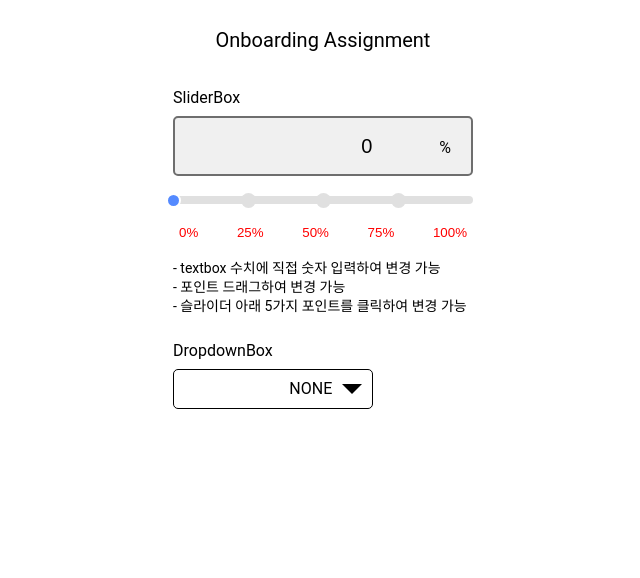
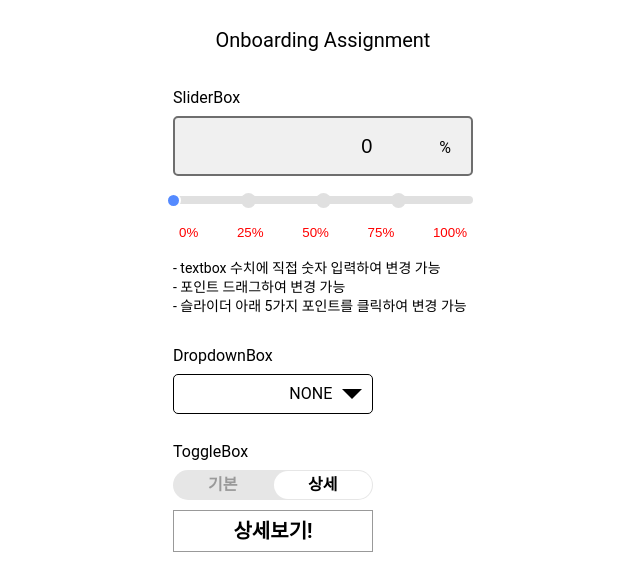
Before and after one commit to Keunyeong/wanted_pre_onboarding, a React (Create React App) app: page / in a window 1280 px wide. Shown: the top 578 px of the page, without its empty margins (317-957 px from the left). Built offline with nearby package versions, Linux system fonts and the light colour scheme.

Commit message:
feat: Modified readme & ToggleBox Complete.

```diff
--- a/src/App.js
+++ b/src/App.js
@@ -2,15 +2,15 @@ import { useRef } from "react";
 import styled from "styled-components";
 import Dropdown from "./components/Dropdown";
 import Slider from "./components/Slider";
+import Toggle from "./components/Toggle";
 
 export default function App() {
-  const main = useRef();
-
   return (
-    <Main className="App" ref={main}>
+    <Main className="App">
       <h1>Onboarding Assignment</h1>
       <Slider />
-      <Dropdown main={main} />
+      <Dropdown />
+      <Toggle />
     </Main>
   );
 }
--- a/src/components/Dropdown.jsx
+++ b/src/components/Dropdown.jsx
@@ -70,7 +70,7 @@ export default function Dropdown({ main }) {
 
 const DropdownBox = styled.div`
   width: 300px;
-  height: 300px;
+  margin-bottom: 20px;
   h2 {
     margin: 10px 0;
   }
@@ -105,8 +105,9 @@ const List = styled.div`
   position: absolute;
   top: 40px;
   left: 0;
-  z-index: 2;
+  z-index: 99;
   overflow: hidden;
+  background-color: white;
   width: 200px;
   height: ${(props) => {
     if (props.isList) {
--- a/src/components/Slider.jsx
+++ b/src/components/Slider.jsx
@@ -151,6 +151,7 @@ export default function Slider() {
 
 const SliderBox = styled.div`
   width: 300px;
+  margin-bottom: 20px;
   h2 {
     margin: 10px 0;
   }
@@ -263,7 +264,7 @@ const BtnBox = styled.div`
 `;
 
 const Manual = styled.div`
-  margin: 20px 0;
+  margin: 20px 0 0 0;
   p {
     font-size: 14px;
     margin: 5px 0;
--- /dev/null
+++ b/src/components/Toggle.jsx
@@ -0,0 +1,99 @@
+import { useState } from "react";
+import styled from "styled-components";
+
+export default function Toggle() {
+  const [selected, setSelected] = useState("detail");
+  return (
+    <ToggleBox>
+      <h2>ToggleBox</h2>
+      <Box>
+        <List
+          target="default"
+          selected={selected}
+          onClick={() => {
+            setSelected("default");
+          }}
+        >
+          <span>기본</span>
+        </List>
+        <List
+          target="detail"
+          selected={selected}
+          onClick={() => {
+            setSelected("detail");
+          }}
+        >
+          <span>상세</span>
+        </List>
+        <Selected selected={selected}></Selected>
+      </Box>
+      <p>{selected === "default" ? "기본보기!" : "상세보기!"}</p>
+    </ToggleBox>
+  );
+}
+
+const ToggleBox = styled.div`
+  width: 300px;
+  margin-bottom: 20px;
+  h2 {
+    margin: 10px 0;
+  }
+  p {
+    border: 1px solid #999;
+    width: 200px;
+    margin: 10px 0;
+    text-align: center;
+    font-size: 20px;
+    font-weight: 700;
+    padding: 10px;
+  }
+`;
+
+const Box = styled.div`
+  position: relative;
+  display: flex;
+  width: 200px;
+  height: 30px;
+  border-radius: 20px;
+  overflow: hidden;
+`;
+
+const List = styled.div`
+  position: relative;
+  width: 100px;
+  background-color: #e6e6e6;
+  text-align: center;
+  line-height: 30px;
+  cursor: pointer;
+  span {
+    position: absolute;
+    top: 0;
+    left: 35px;
+    z-index: 2;
+    font-weight: 900;
+    color: ${(props) => {
+      if (props.selected === props.target) {
+        return "black";
+      } else {
+        return "#999999";
+      }
+    }};
+    transition: all 0.5s ease-out;
+  }
+`;
+const Selected = styled.div`
+  position: absolute;
+  top: 1px;
+  left: ${(props) => {
+    if (props.selected === "default") {
+      return "1px";
+    } else {
+      return "101px";
+    }
+  }};
+  width: 98px;
+  height: 28px;
+  border-radius: 20px;
+  background-color: white;
+  transition: all 0.3s ease-out;
+`;
```
Also changed, not shown: 1 other file (tests, documents, lock files or other folders).
